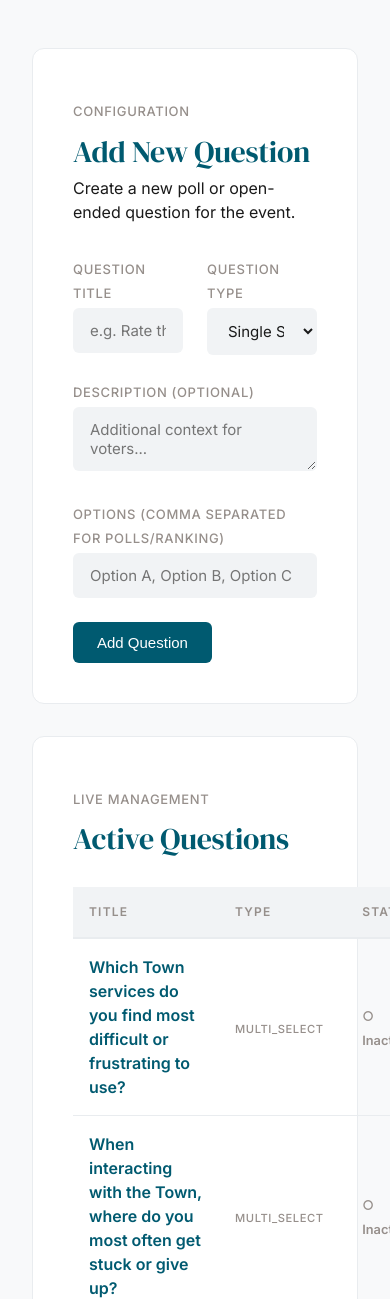
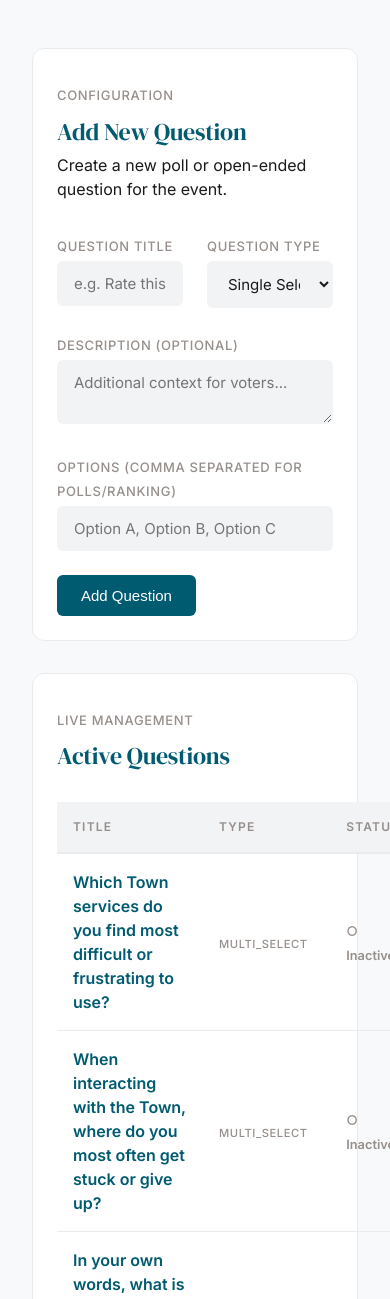
Before and after one commit to Town-of-Apex/Feedback-Management-v2, a Flask app: page /admin/ in a window 390 px wide; the page is wider, and only the part inside the window is pictured. Shown: the part 72-1371 px from the top of that part. Run offline with Flask 3, Linux system fonts and the light colour scheme.

Commit message:
Updated styles and layout for mobile. Also added questions

```diff
--- a/app/static/css/apex-modern.css
+++ b/app/static/css/apex-modern.css
@@ -90,7 +90,11 @@ h1 {
 }
 
 h2 {
-    font-size: 1.875rem;
+    font-size: 1.5rem;
+}
+
+h3 {
+    font-size: 1rem;
 }
 
 p,
@@ -141,7 +145,7 @@ header {
     background: var(--bg-surface);
     border: 1px solid var(--border-line);
     border-radius: var(--radius-card);
-    padding: 2.5rem;
+    padding: 1.5rem;
     transition: transform 0.3s ease-out, box-shadow 0.3s ease-out;
 }
 
--- a/app/static/css/style.css
+++ b/app/static/css/style.css
@@ -65,7 +65,7 @@
 .display-header {
   background: var(--brand-teal);
   color: white;
-  padding: 2.5rem;
+  padding: 1.5rem;
   display: flex;
   justify-content: space-between;
   align-items: center;
```
Also changed, not shown: data/feedback.db.
